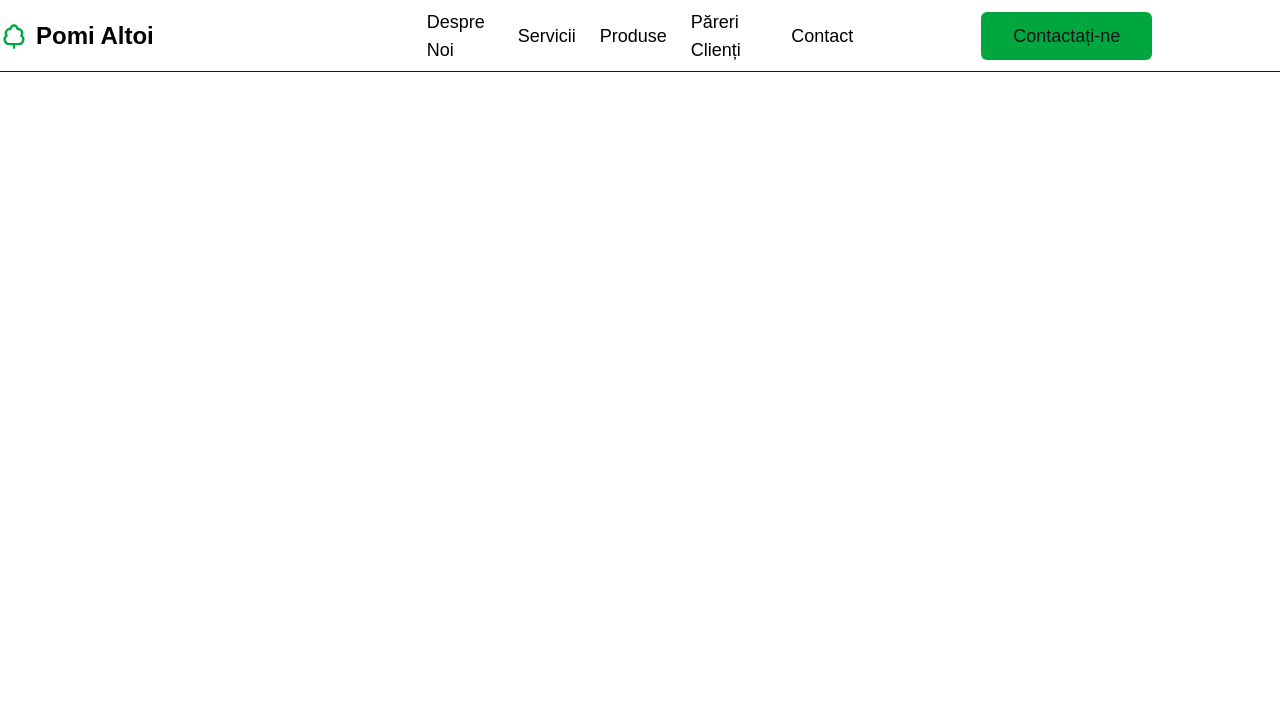
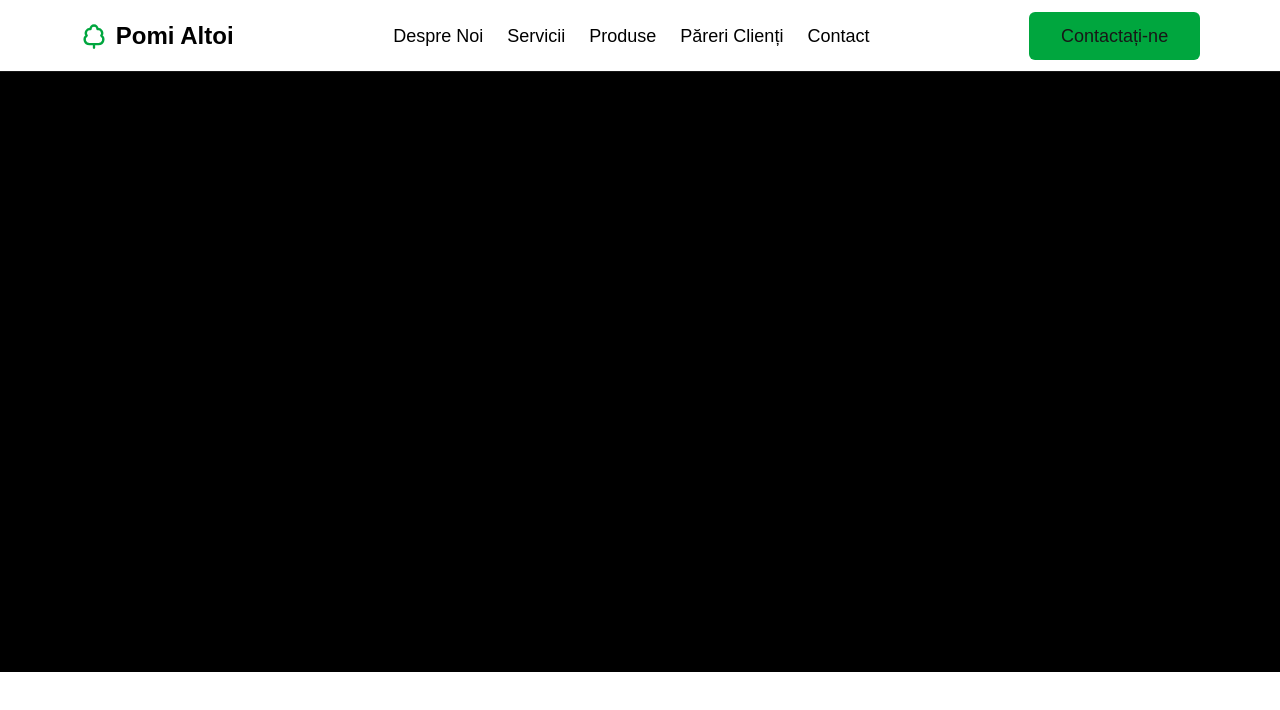
Before and after one commit to freelancing-portofolio/pomi_altoi, a Next.js app: page / in a window 1280 px wide. Shown: the top 710 px of the page. Built offline with nearby package versions, Linux system fonts and the light colour scheme.

Commit message:
Navbar done

```diff
--- /dev/null
+++ b/components/herosection.tsx
@@ -0,0 +1,5 @@
+"use client";
+
+export default function Hero() {
+   return <div className='h-[600px] w-full bg-black'></div>;
+}
--- a/components/navbar.tsx
+++ b/components/navbar.tsx
@@ -9,12 +9,12 @@ export default function Navbar() {
          {/* Navbar div */}
          <div className='h-full w-full flex justify-around'>
             {/* Icon and Writing Part */}
-            <div className='flex flex-1 items-center gap-2'>
+            <div className='flex items-center gap-2'>
                <TreeDeciduous className='h-7 w-7 text-green-600' />
                <span className='text-2xl font-bold text-black'>Pomi Altoi</span>
             </div>
             {/* Navbar Links */}
-            <nav className='flex flex-1 items-center justify-center gap-6 text-lg font-medium text-black'>
+            <nav className='flex items-center justify-center gap-6 text-lg font-medium text-black'>
                <Link
                   className='hover:text-green-700 transition-colors'
                   href='#desprenoi'
@@ -47,7 +47,7 @@ export default function Navbar() {
                </Link>
             </nav>
             {/* Contact button */}
-            <div className='flex flex-row flex-1 items-center justify-center'>
+            <div className='flex flex-row items-center justify-center'>
                <button className='h-12 px-8 text-lg font-medium bg-green-600 hover:bg-green-700 transition-colors rounded-md'>
                   Contactați-ne
                </button>
--- a/src/app/page.tsx
+++ b/src/app/page.tsx
@@ -1,11 +1,13 @@
 "use client";
 
 import Navbar from "../../components/navbar";
+import HeroSection from "../../components/herosection";
 
 export default function LandingPage() {
    return (
       <div className='min-h-screen flex flex-col'>
          <Navbar />
+         <HeroSection />
       </div>
    );
 }
```
